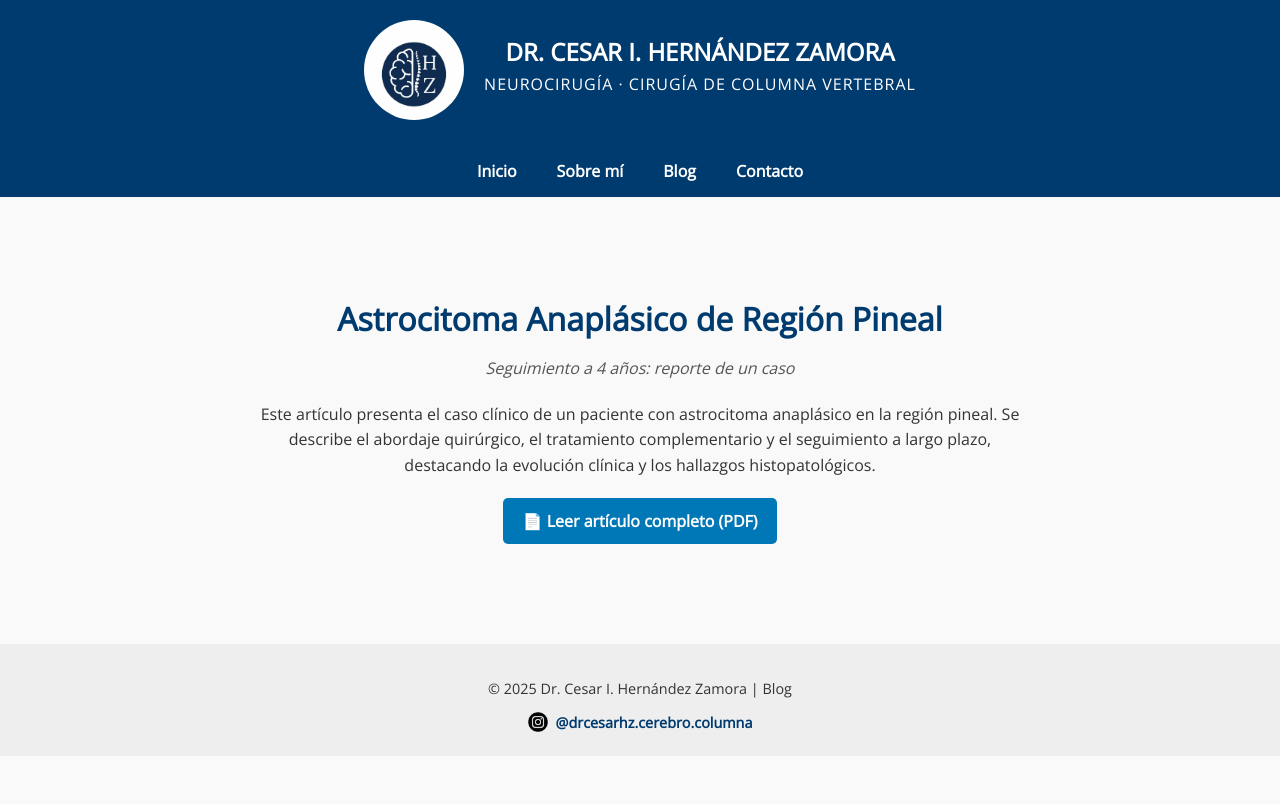
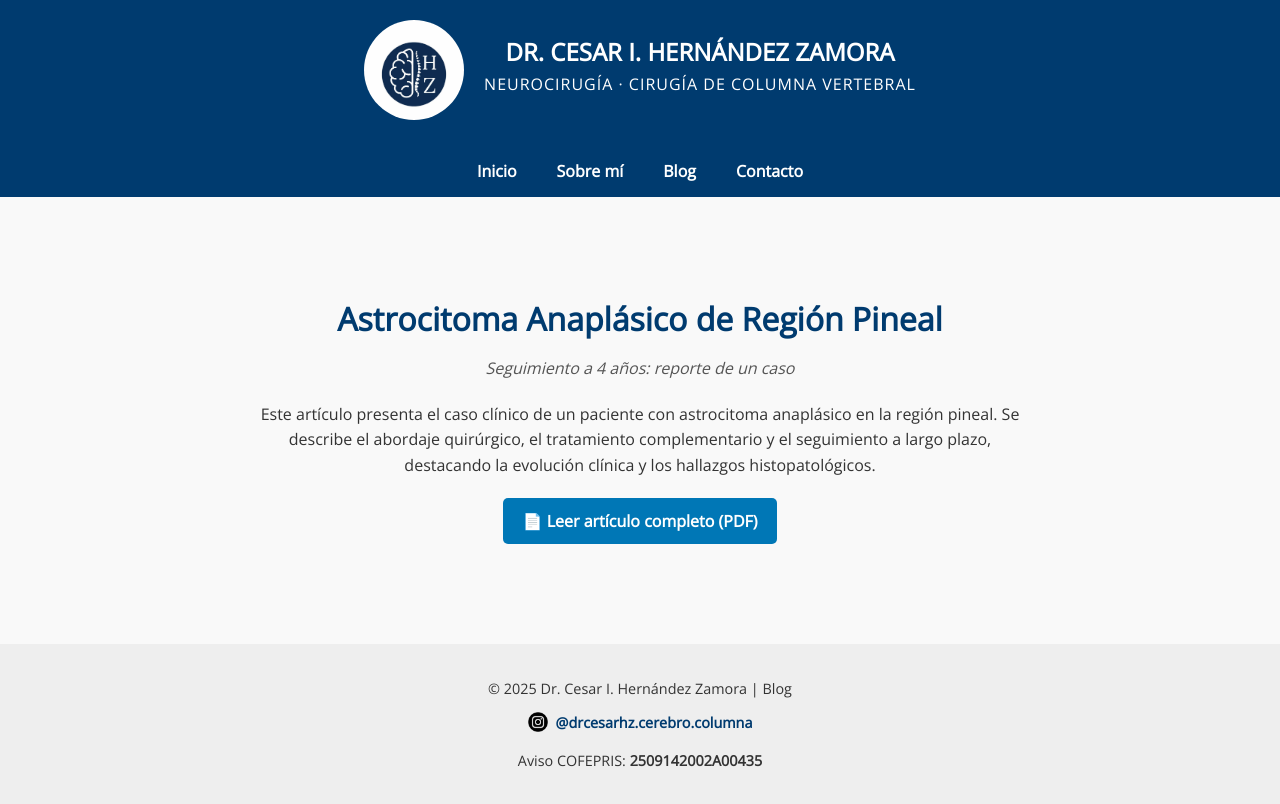
Before and after one commit to duki117/blog, a plain HTML site: page blog/astrocitoma.html in a window 1280 px wide. Drawn offline with nearby package versions, Linux system fonts and the light colour scheme.

Commit message:
Agrega aviso COFEPRIS al footer

```diff
--- a/blog/astrocitoma.html
+++ b/blog/astrocitoma.html
@@ -44,6 +44,7 @@
     <a class="instagram-link" href="https://www.instagram.com/drcesarhz.cerebro.columna?igsh=eWlzMzh3cjg1aTNp&utm_source=qr" target="_blank">
       <img src="../img/instagram.png" alt="Instagram" /> @drcesarhz.cerebro.columna
     </a>
+     <p>Aviso COFEPRIS: <strong>2509142002A00435</strong></p>
 </footer>
 </body>
 </html>
```
Also changed, not shown: about.html (+1 -1 lines), blog.html (+1 -1 lines), blog/microvascular-decompression.html (+1 -0 lines), blog/subaxial-fixation.html (+1 -0 lines), contact.html (+1 -1 lines), index.html (+1 -0 lines).
